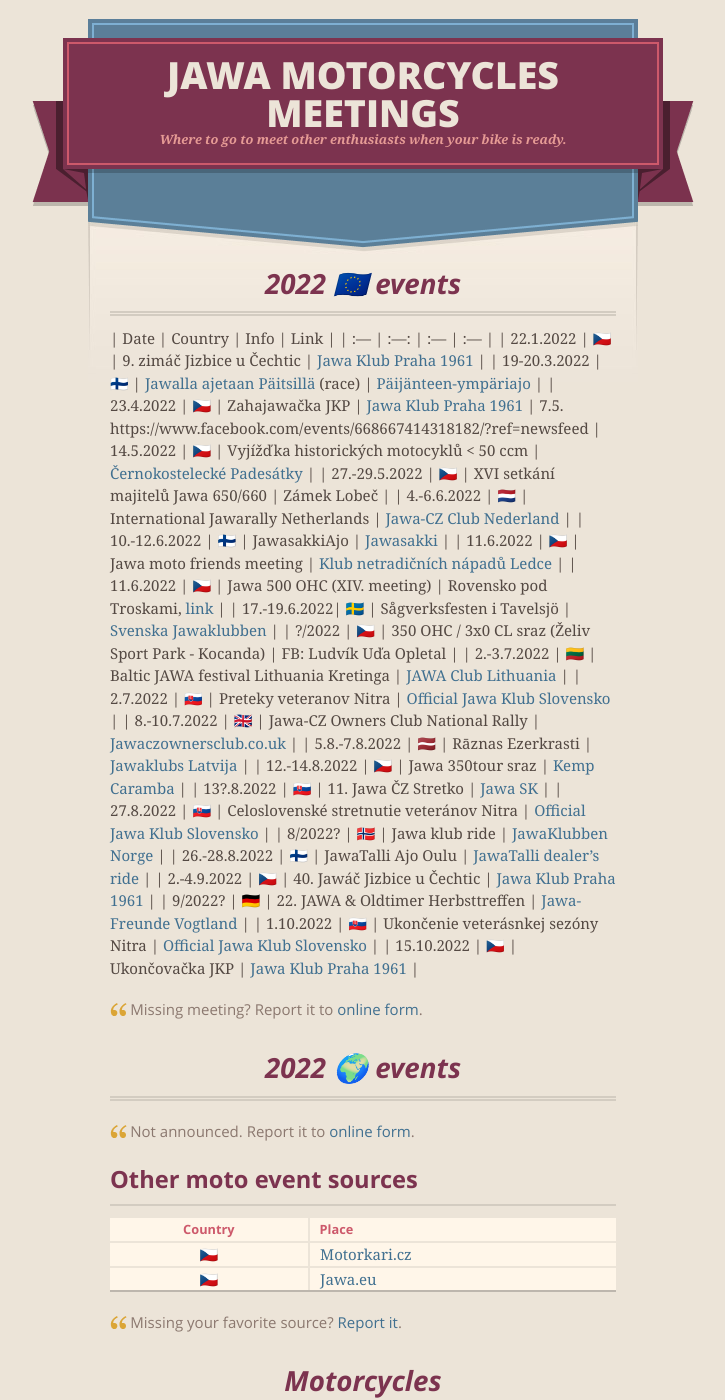
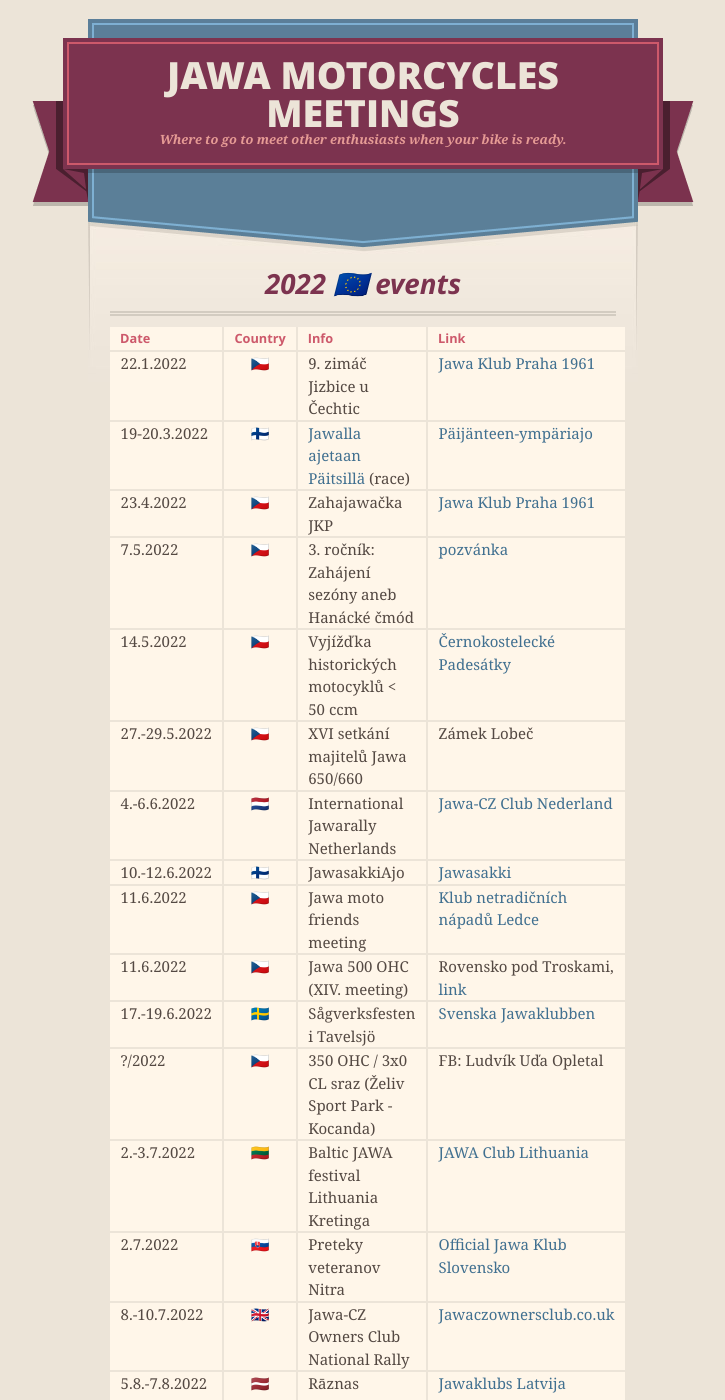
Before and after one commit to microkost/jawamotorcycles.cz, a Jekyll site: the page built from docs/index.md, in a window 1280 px wide and 1400 px high. Shown: the whole window, without its empty margins (277-1002 px from the left). Built offline with Jekyll 4.4.1, drawn with Linux system fonts in a browser that asks for light colours; our own code applies the rules of GitHub Pages for plain Markdown files; some of the changed text lies outside the part shown.

Commit message:
Hanácký čmód added

```diff
--- a/docs/index.md
+++ b/docs/index.md
@@ -9,7 +9,7 @@
 | 22.1.2022 | 🇨🇿 | 9. zimáč Jizbice u Čechtic | [Jawa Klub Praha 1961](http://www.jawaklub.cz/kalendar) |
 | 19-20.3.2022 | 🇫🇮 | [Jawalla ajetaan Päitsillä](https://facebook.com/Jawa-Palaa-P%C3%A4itsille-283166846809398/) (race) | [Päijänteen-ympäriajo](https://www.paijanne-enduro.fi/en)  |
 | 23.4.2022 | 🇨🇿 | Zahajawačka JKP | [Jawa Klub Praha 1961](https://www.facebook.com/events/634428737853857) |
-7.5. https://www.facebook.com/events/668667414318182/?ref=newsfeed
+| 7.5.2022 | 🇨🇿 | 3. ročník: Zahájení sezóny aneb Hanácké čmód | [pozvánka](https://www.facebook.com/events/668667414318182/?ref=newsfeed) |
 | 14.5.2022 | 🇨🇿 | Vyjížďka historických motocyklů < 50 ccm | [Černokostelecké Padesátky](https://www.cernokostelecke-padesatky.cz/) |
 | 27.-29.5.2022 | 🇨🇿 | XVI setkání majitelů Jawa 650/660 | Zámek Lobeč |
 | 4.-6.6.2022 | 🇳🇱 | International Jawarally Netherlands | [Jawa-CZ Club Nederland](https://www.jawarally2022.nl/) |
```
